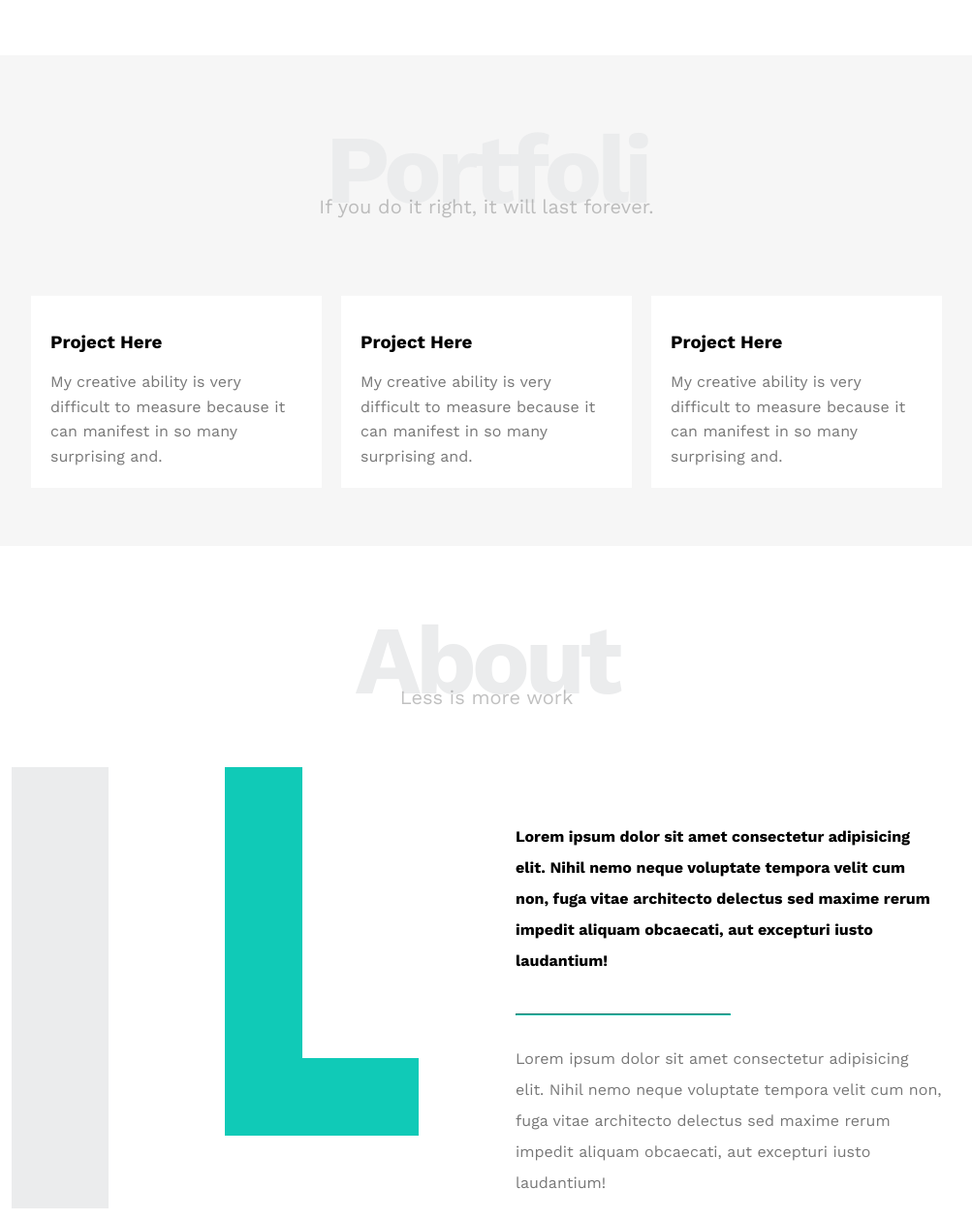
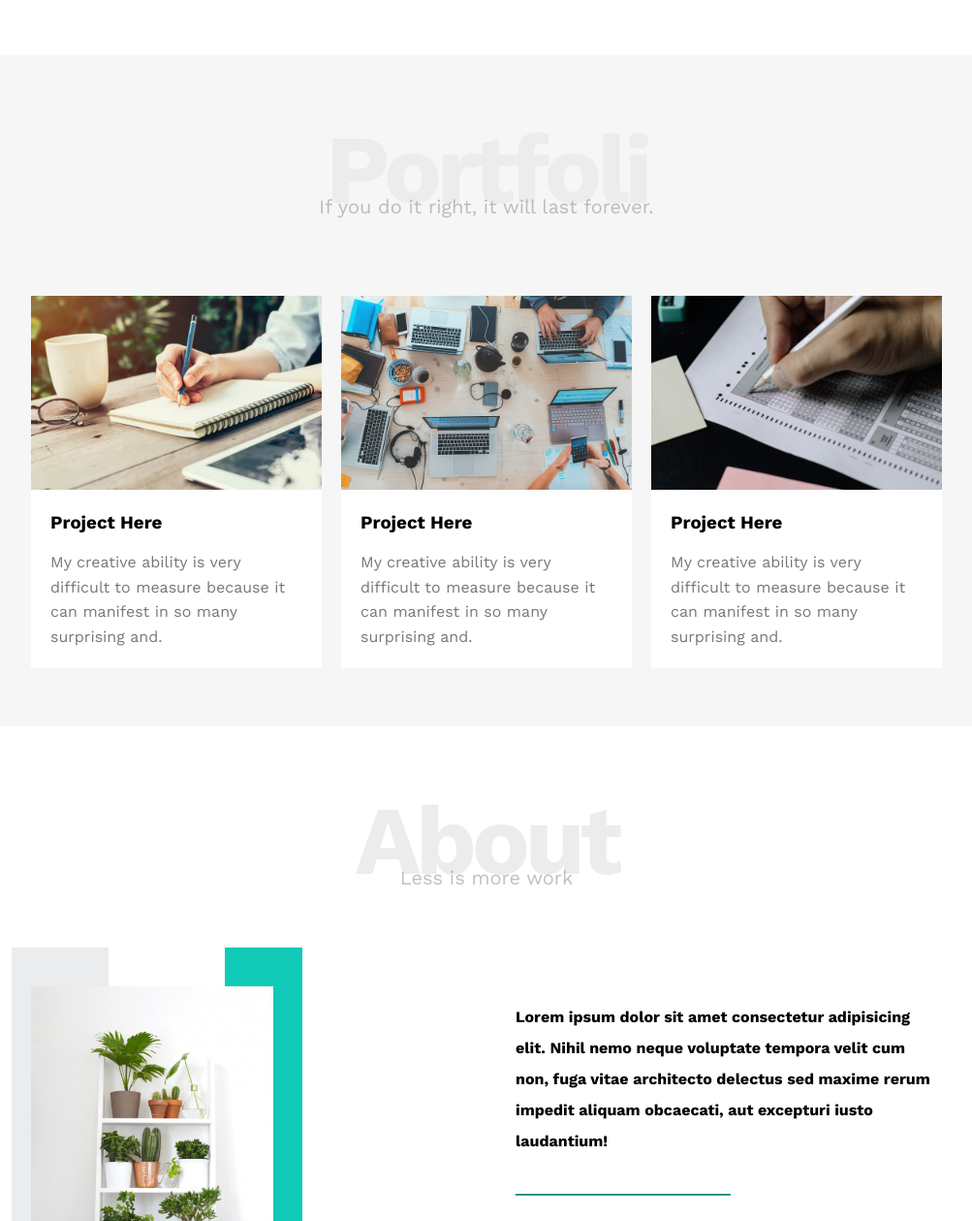
Before and after one commit to 01068645370/Html-and-Css-template_1, a plain HTML site: page index.html in a window 1280 px wide. Shown: the part 2010-3269 px from the top of the page at 97% size, without its empty margins (138-1141 px from the left). Drawn offline with nearby package versions, Linux system fonts and the light colour scheme; the site is published under a folder, as on GitHub Pages, so addresses that start at the root find nothing; a web font is replaced by a local one.

Commit message:
Update index.html

```diff
--- a/index.html
+++ b/index.html
@@ -135,7 +135,7 @@
             </div>
             <div class="col">
                 <div class="image image-column">
-                    <img src="/image/services.jpg" alt>
+                    <img src="image/services.jpg" alt>
                 </div>
             </div>
         </div>
@@ -150,7 +150,7 @@
         <p>If you do it right, it will last forever.</p>
         <div class="portfoli_content">
             <div class="cards">
-                <img src="/image/portfolio-1.jpg" alt="">
+                <img src="image/portfolio-1.jpg" alt="">
                 <div class="info">
                     <h3>Project Here</h3>
                     <p>My creative ability is very difficult to measure because it can manifest in so many
@@ -159,7 +159,7 @@
             </div>
 
             <div class="cards">
-                <img src="/image/portfolio-2.jpg" alt="">
+                <img src="image/portfolio-2.jpg" alt="">
                 <div class="info">
                     <h3>Project Here</h3>
                     <p>My creative ability is very difficult to measure because it can manifest in so many
@@ -167,7 +167,7 @@
                 </div>
             </div>
             <div class="cards">
-                <img src="/image/portfolio-3.jpg" alt="">
+                <img src="image/portfolio-3.jpg" alt="">
                 <div class="info">
                     <h3>Project Here</h3>
                     <p>My creative ability is very difficult to measure because it can manifest in so many
@@ -186,7 +186,7 @@
         <p>Less is more work</p>
         <div class="about-content">
             <div class="image">
-                <img src="/image/about.jpg" alt="">
+                <img src="image/about.jpg" alt="">
             </div>
             <div class="info">
                 <p>Lorem ipsum dolor sit amet consectetur adipisicing elit. Nihil nemo neque voluptate tempora velit
```
